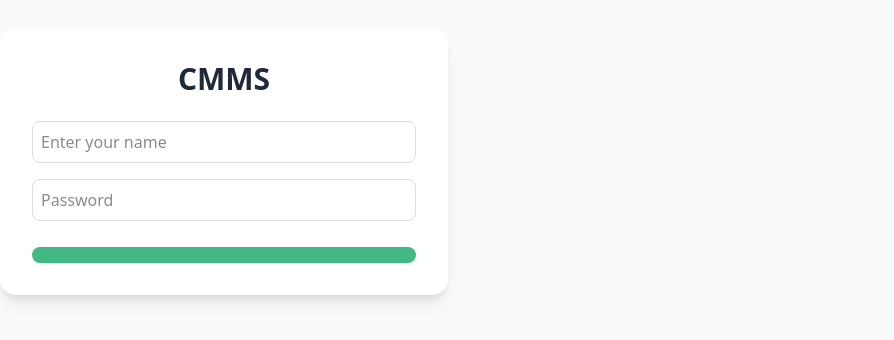
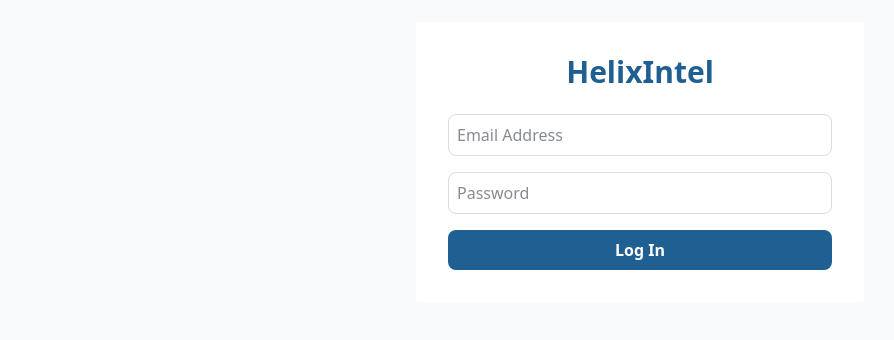
Before and after one commit to XiaobingHuang/cmms-app, a Vue app: page /login in a window 1280 px wide. Shown: the part 238-578 px from the top of the page, without its empty margins (0-894 px from the left). Built offline with nearby package versions, Linux system fonts and the light colour scheme.

Commit message:
navigation bar

```diff
--- a/src/style.css
+++ b/src/style.css
@@ -1,6 +1,11 @@
 @import "tailwindcss";
 
+@theme {
+  --color-deep-blue: '#205f92',
+}
+
 :root {
+  --color-deep-blue: #205f92;
   /* font-family: system-ui, Avenir, Helvetica, Arial, sans-serif;
   line-height: 1.5;
   font-weight: 400;
--- /dev/null
+++ b/src/untilis/unitilisFunctions.ts
@@ -0,0 +1,4 @@
+export function isEmail(str:string) {
+  const emailRegex = /^[A-Za-z0-9._%+-]+@[A-Za-z0-9.-]+\.[A-Za-z]{2,}$/;
+  return emailRegex.test(str);
+}
--- a/src/views/LoginView.vue
+++ b/src/views/LoginView.vue
@@ -1,37 +1,70 @@
 <script setup lang="ts">
-import {ref} from "vue";
-import {useRouter} from "vue-router";
+import {computed, ref} from "vue";
+import {useLink, useRouter} from "vue-router";
 import { useUserStore } from "../store/UserStore";
+import {isEmail} from "../untilis/unitilisFunctions"
+
 
 const userName = ref("");
 const password = ref("");
-const error = ref("");
+const error = ref({
+    name:"",
+    password:""
+});
 
 const router = useRouter();
 const userStore = useUserStore();
 
 function handleLogin(){
-    const success = userStore.login(userName.value, password.value);
-    if(success){
-        router.push("/dashboard")
-    } else {
-        error.value = "Invalid username or password";
+    const isUserName = validateUserName(userName.value);
+    const ispassword = validatePassword(password.value);
+
+    if(isUserName && ispassword){
+        const success = userStore.login(userName.value, password.value);
+        if(success){
+            router.push("/dashboard")
+        } else {
+            // error information center ...
+            error.value.name = "Invalid username or password";
+        }
     }
+}
+
+function validateUserName(input: string):boolean{
+    if(input.trim() === "") {
+        error.value.name = "The email address field is required";
+        return false
+    }
+    if(!isEmail(input)) {
+        error.value.name = "The email address field must be a valid email";
+        return false;
+    }
+    return true
+}
+
+function validatePassword(input:string):boolean{
+    if(input.trim() === "") {
+        error.value.password = "The email address field is required";
+        return false
+    }
+    return true
 }
 
 </script>
 
 <template>
-    <div class="min-h-screen flex items-center justfy-center bg-gray-50">
-        <div class="w-full max-w-md bg-white p-8 rounded-2xl shadow-lg">
-            <h1 class="text-3xl font-bold text-center text-gray-800 mb-6">
-                CMMS
+    <div class="min-h-screen flex items-center justify-center bg-gray-50">
+        <div class="w-full max-w-md bg-white p-8 rounded">
+            <h1 class="text-3xl font-bold text-center mb-6 helix-text">
+                <strong>Helix</strong>Intel
             </h1>
             <form @submit.prevent="handleLogin">
-                <input v-model="userName" placeholder="Enter your name" class="input"></input>
+                <input v-model="userName" placeholder="Email Address" class="input"></input>
+                <p v-if="error.name" class="text-red-600 mb-4" >{{ error.name }}</p>
                 <input v-model="password" placeholder="Password" class="input" type="password"></input>
-                <button type="submit" class="btn"></button>
-                <p v-if="error" class="text-red-600 mt-2" >{{ error }}</p>
+                <p v-if="error.name" class="text-red-600 mb-4" >{{ error.password }}</p>
+                <button type="submit" class="btn">Log In</button>
+
 
             </form>
 
@@ -50,12 +83,15 @@ function handleLogin(){
   border-radius: 0.5rem;
 }
 .btn {
-  background: #42b983;
+  background: #205f92;
   color: white;
   font-weight: bold;
   padding: 0.5rem;
   border-radius: 0.5rem;
   width: 100%;
 }
+.helix-text {
+  color: var(--color-deep-blue);
+}
 
 </style>
```
Also changed, not shown: src/components/NavigationBar.vue (added, +8 -0 lines).
